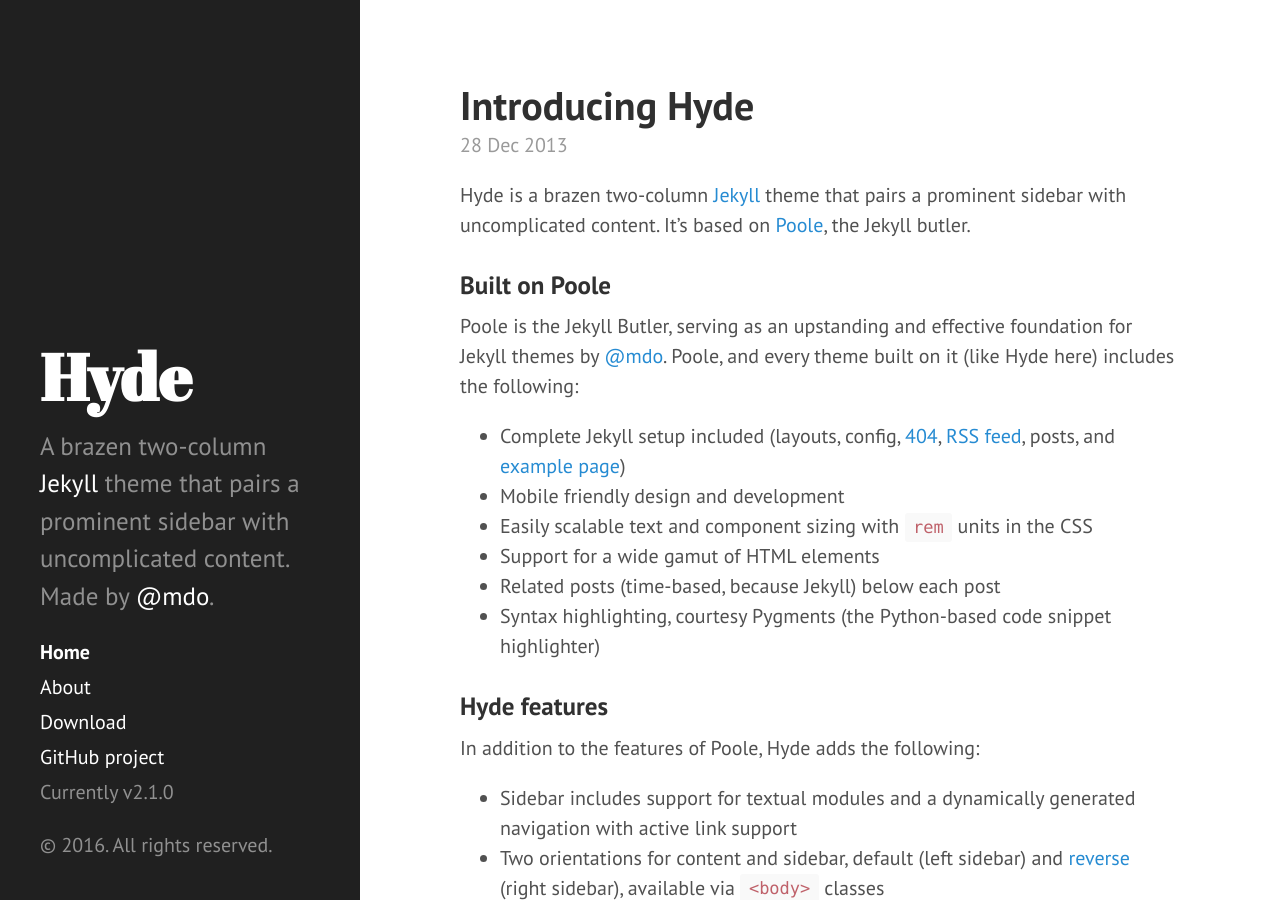
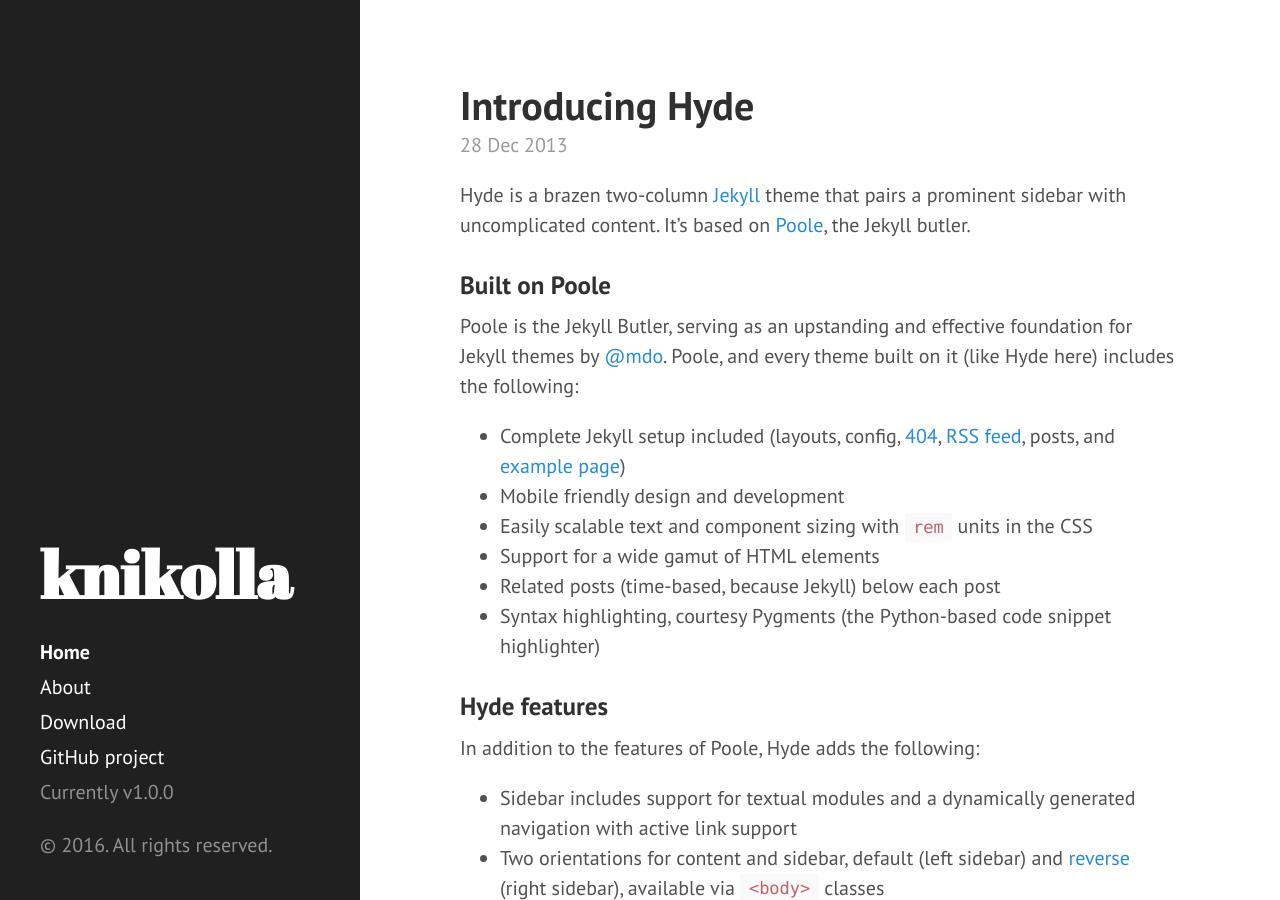
Before and after one commit to knikolla/knikolla.github.io, a Jekyll site: the page built from index.html, in a window 1280 px wide and 900 px high. Built offline with Jekyll 4.4.1, drawn with Linux system fonts in a browser that asks for light colours; Markdown is read by kramdown in place of the engine named in the settings; the list of posts is cut into pages by our own code.

Commit message:
Updated config to remove Hyde branding.

```diff
--- a/_config.yml
+++ b/_config.yml
@@ -7,20 +7,20 @@
 relative_permalinks: true
 
 # Setup
-title:            Hyde
-tagline:          'A Jekyll theme'
-description:      'A brazen two-column <a href="http://jekyllrb.com" target="_blank">Jekyll</a> theme that pairs a prominent sidebar with uncomplicated content. Made by <a href="https://twitter.com/mdo" target="_blank">@mdo</a>.'
-url:              http://hyde.getpoole.com
+title:            knikolla
+tagline:          'Kristi Nikolla'
+description:      ''
+url:              http://knikolla.github.io
 baseurl:          /
 
 author:
-  name:           'Mark Otto'
-  url:            https://twitter.com/mdo
+  name:           'Kristi Nikolla'
+  url:            http://knikolla.github.io
 
 paginate:         5
 
 # Custom vars
-version:          2.1.0
+version:          1.0.0
 
 github:
-  repo:           https://github.com/poole/hyde
+  repo:           https://github.com/knikolla/knikolla.github.io
```
